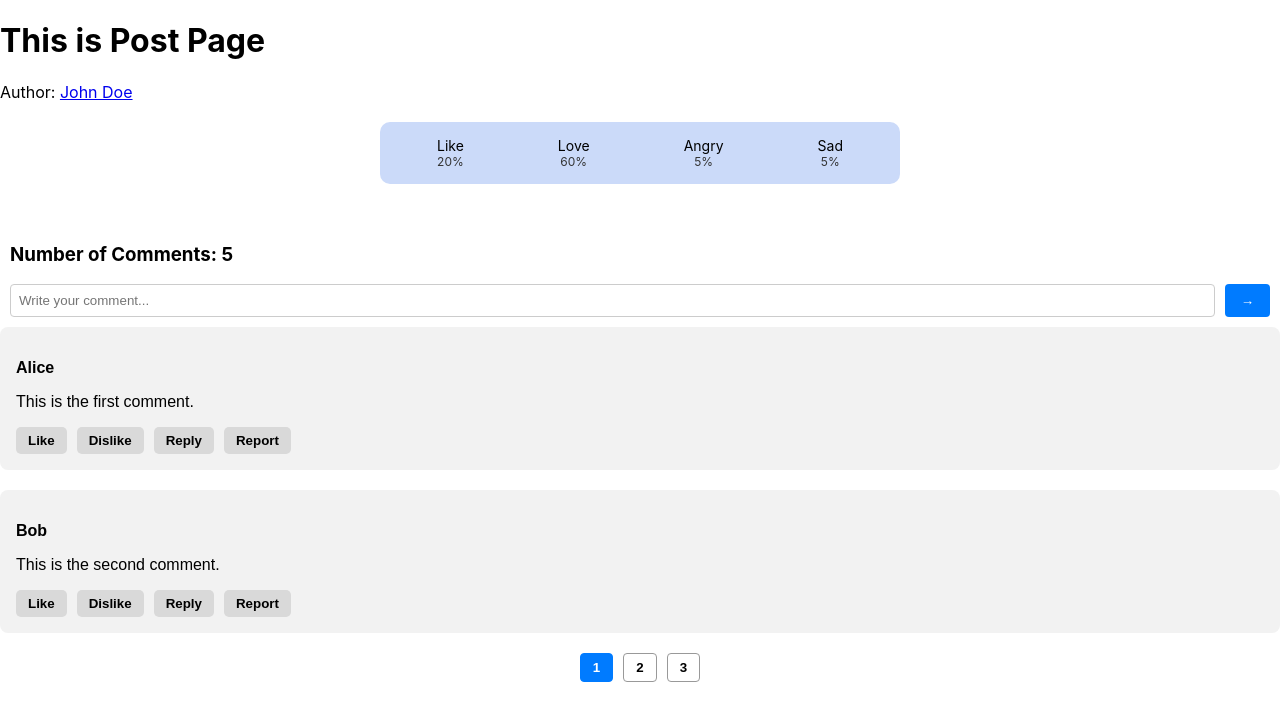
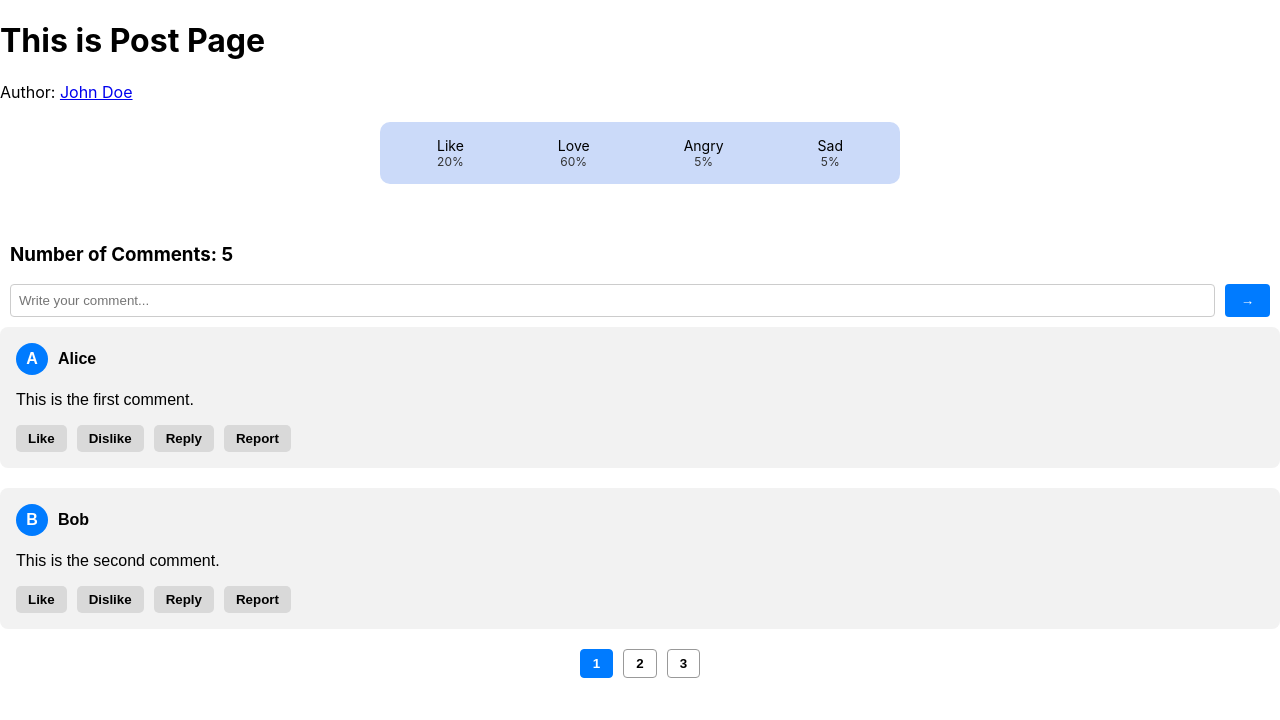
Before and after one commit to Zumaina/2200-assignment, a React (Create React App) app: page / in a window 1280 px wide. Shown: the top 720 px of the page. Built offline with nearby package versions, Linux system fonts and the light colour scheme.

Commit message:
add avatar

```diff
--- a/src/components/CommentBox.js
+++ b/src/components/CommentBox.js
@@ -2,7 +2,7 @@ import React, { useState } from "react";
 import styles from "../css/CommentBox.module.css";
 
 const CommentBox = ({ id, author, text }) => {
-  const [selectedReaction, setSelectedReaction] = useState(null);
+  const [selectedReaction, setSelectedReaction] = useState("");
 
   const handleReaction = (reaction) => {
     setSelectedReaction(reaction);
@@ -10,17 +10,24 @@ const CommentBox = ({ id, author, text }) => {
 
   return (
     <div className={styles.commentBox}>
-      <p><strong>{author}</strong></p>
+      <div className={styles.authorRow}>
+        <div className={styles.avatar}>{author.charAt(0)}</div>
+        <strong>{author}</strong>
+      </div>
       <p>{text}</p>
       <div className={styles.buttonRow}>
         <button
-          className={`${styles.reactionButton} ${selectedReaction === "like" ? styles.selected : ""}`}
+          className={`${styles.reactionButton} ${
+            selectedReaction === "like" ? styles.selected : ""
+          }`}
           onClick={() => handleReaction("like")}
         >
           <strong>Like</strong>
         </button>
         <button
-          className={`${styles.reactionButton} ${selectedReaction === "dislike" ? styles.selected : ""}`}
+          className={`${styles.reactionButton} ${
+            selectedReaction === "dislike" ? styles.selected : ""
+          }`}
           onClick={() => handleReaction("dislike")}
         >
           <strong>Dislike</strong>
--- a/src/css/CommentBox.module.css
+++ b/src/css/CommentBox.module.css
@@ -29,3 +29,23 @@
   background-color: #4caf50;
   color: white;
 }
+
+.avatar {
+  width: 32px;
+  height: 32px;
+  border-radius: 50%;
+  background-color: #007bff;
+  color: white;
+  font-weight: bold;
+  display: flex;
+  align-items: center;
+  justify-content: center;
+  margin-right: 10px;
+  font-size: 16px;
+}
+
+.authorRow {
+  display: flex;
+  align-items: center;
+  margin-bottom: 5px;
+}
```
